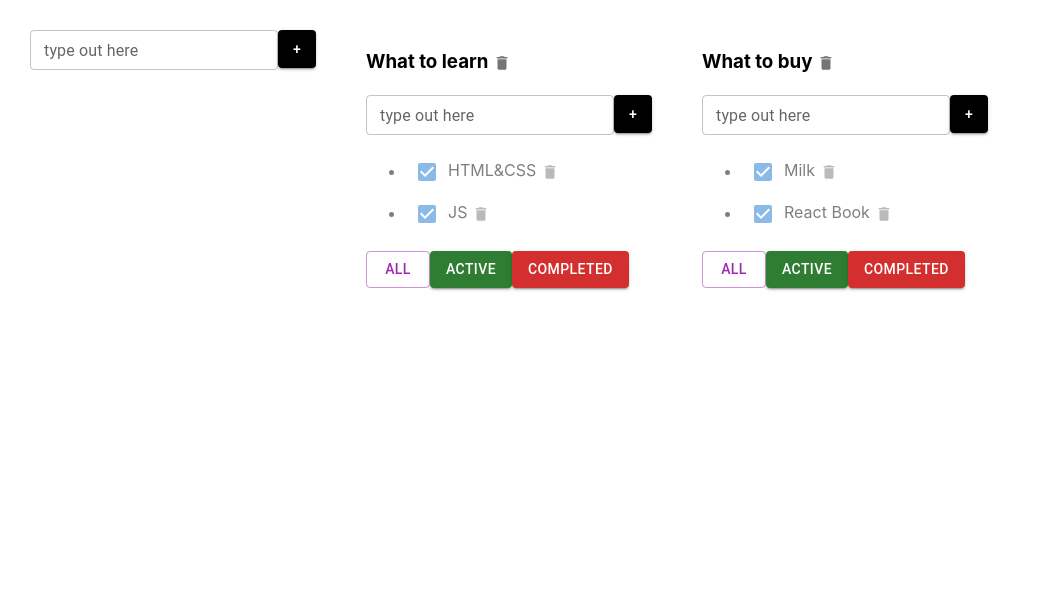
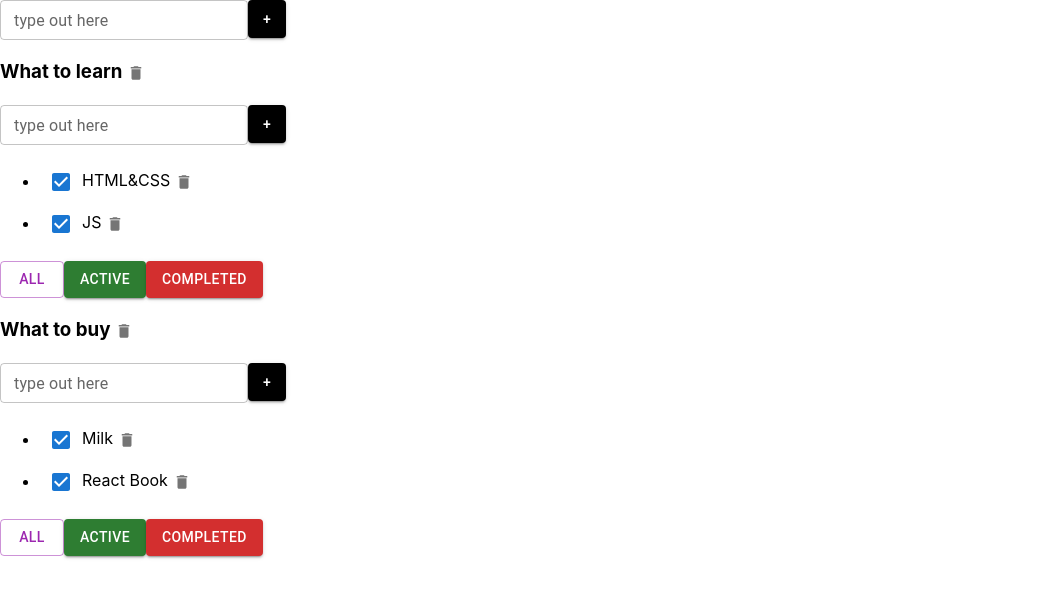
Before and after one commit to WhiteQuennAnn/todolist_01, a React (Create React App) app: page / in a window 1280 px wide. Shown: the top 598 px of the page, without its empty margins (0-1052 px from the left). Built offline with nearby package versions, Linux system fonts and the light colour scheme.

Commit message:
lesson 7

```diff
--- a/src/App.css
+++ b/src/App.css
@@ -1,25 +1,25 @@
 
-.App {
-  padding: 30px;
-  display: flex;
-}
+/*.App {*/
+/*  padding: 30px;*/
+/*  display: flex;*/
+/*}*/
 
-.App > div {
-  margin-right: 50px;
-}
+/*.App > div {*/
+/*  margin-right: 50px;*/
+/*}*/
 
-.error {
-  border: red 1px solid;
-}
+/*.error {*/
+/*  border: red 1px solid;*/
+/*}*/
 
-.error-message {
-  color: red;
-}
+/*.error-message {*/
+/*  color: red;*/
+/*}*/
 
-.active-filter {
-  background-color: aquamarine;
-}
+/*.active-filter {*/
+/*  background-color: aquamarine;*/
+/*}*/
 
-.is-done {
-  opacity: 0.5;
-}
+/*.is-done {*/
+/*  opacity: 0.5;*/
+/*}*/
--- a/src/App.tsx
+++ b/src/App.tsx
@@ -3,6 +3,7 @@ import './App.css';
 import {TaskType, Todolist} from './Todolist';
 import {v1} from 'uuid';
 import {AddItemForm} from './AddItemForm';
+import ButtonAppBar from "./ButtonAppBar";
 
 export type FilterValuesType = "all" | "active" | "completed";
 type TodolistType = {
@@ -17,6 +18,7 @@ type TasksStateType = {
 
 
 function App() {
+
     function removeTask(id: string, todolistId: string) {
         //достанем нужный массив по todolistId:
         let todolistTasks = tasks[todolistId];
--- a/src/Todolist.tsx
+++ b/src/Todolist.tsx
@@ -63,7 +63,6 @@ export function Todolist(props: PropsType) {
                         props.changeTaskTitle(t.id, newValue, props.id);
                     }
 
-
                     return <li key={t.id} className={t.isDone ? "is-done" : ""}>
                         {/*<input type="checkbox" onChange={onChangeHandler} checked={t.isDone}/>*/}
                         <Checkbox  onChange={onChangeHandler} checked={t.isDone} defaultChecked />
```
Also changed, not shown: src/ButtonAppBar.tsx (added, +32 -0 lines).
